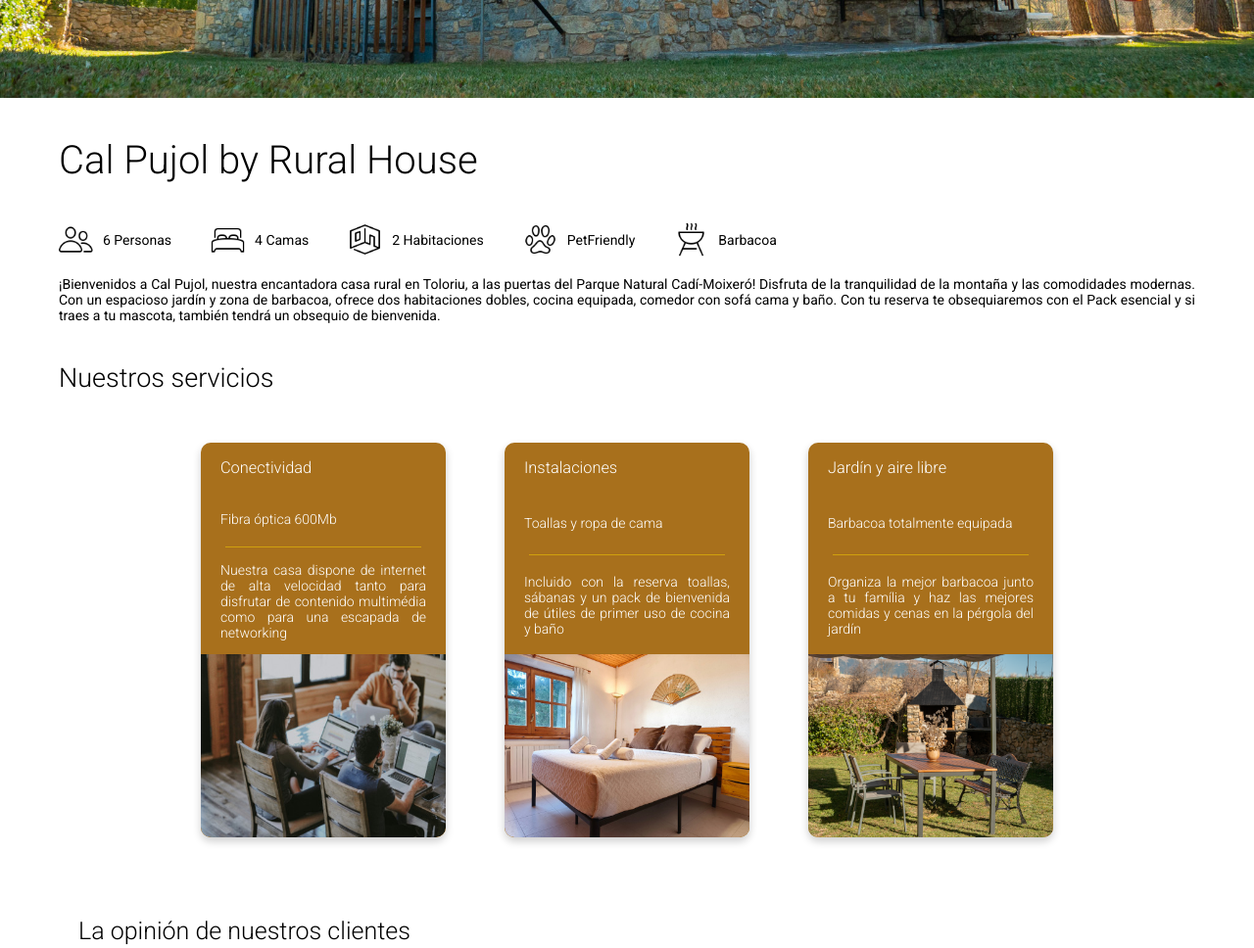
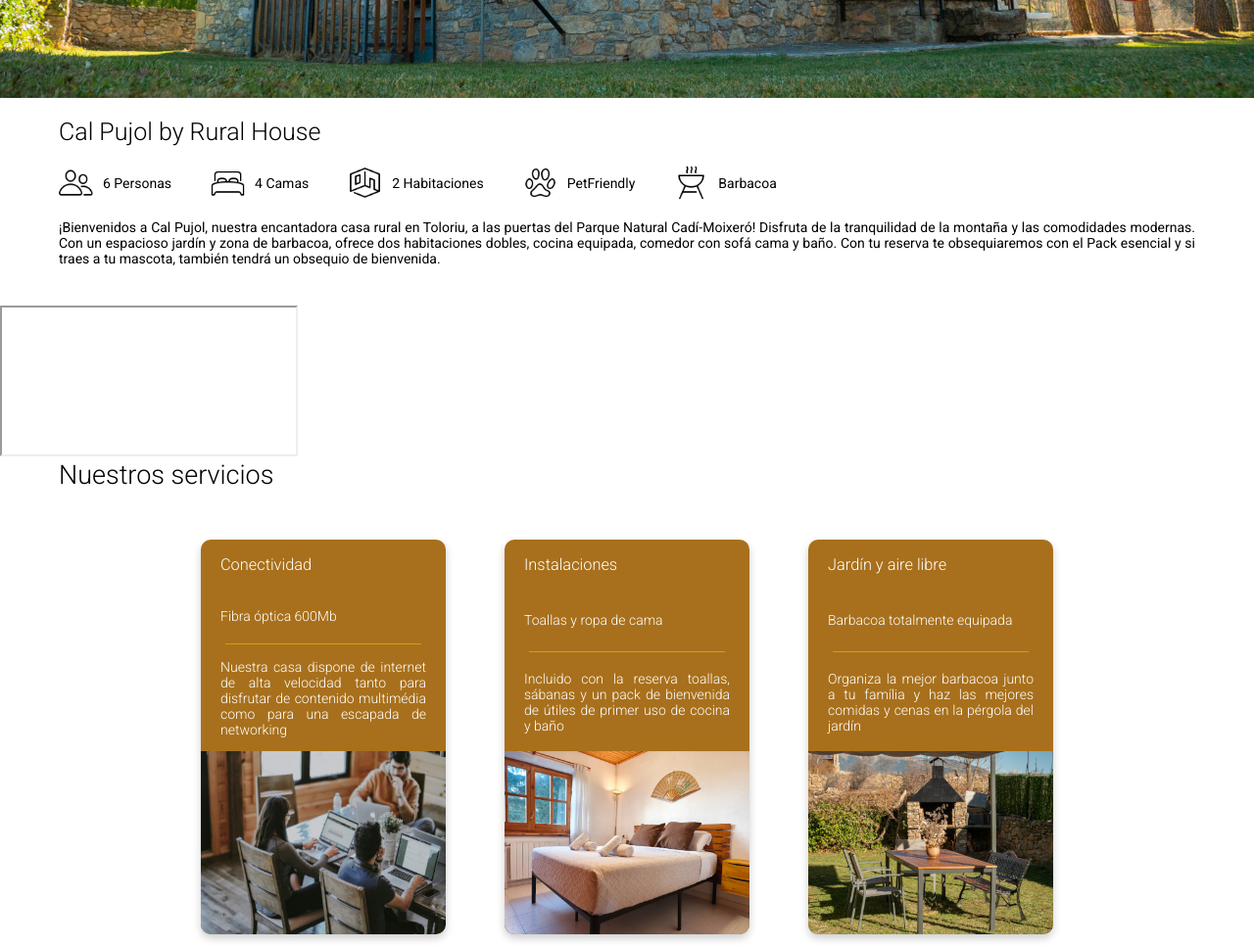
Before and after one commit to RizetaStudio/Web-Ruralhouse, a plain HTML site: page index.html in a window 1280 px wide. Shown: the part 580-1548 px from the top of the page at 98% size. Drawn offline with Linux system fonts and the light colour scheme; grey boxes are pictures that could not be loaded.

Commit message:
Add files via upload

```diff
--- a/index.html
+++ b/index.html
@@ -10,7 +10,7 @@
 </head>
 <body>
     <!--MENU INICIO-->
-    <section id="logo">
+    <div id="logo">
         <nav class="menuinicio">
             <ul>
                 <li class="menu"><a class="menuenlace" href="#la_casa">La Casa</a></li>
@@ -28,14 +28,14 @@
                 <li class="menu"><a class="menuenlace" href="#contacto">Contacto</a></li>
             </ul>
         </nav>
-    </section>
+    </div>
 <!-- SECCIÓN INFO CASA -->
-    <section id="inicio_casa">
+    <div id="inicio_casa">
         <div class="imagen-casa">
             <img src="./photos/casa_exterior.jpg" alt="Casa por el exterior">
         </div>
         <section id="la_casa">
-            <h1>Cal Pujol by Rural House</h1>
+            <h2>Cal Pujol by Rural House</h2>
             <ul class="info_casa">
                 <li><img src="./photos/personas.png" alt="personas">6 Personas</li>
                 <li><img src="./photos/cama.png" alt="camas">4 Camas</li>
@@ -48,7 +48,21 @@
                 Con un espacioso jardín y zona de barbacoa, ofrece dos habitaciones dobles, cocina equipada,
                 comedor con sofá cama y baño. Con tu reserva te obsequiaremos con el Pack esencial y si traes a tu mascota,
                 también tendrá un obsequio de bienvenida.</p>
-    </section>
+        </section>
+    </div>
+
+<!--Sección video presentacion-->
+    <div id="video-tour">
+        <div class="video-container">
+            <iframe
+                src="https://www.youtube.com/embed/qiVBjKbC9hw"
+                title="YouTube video player"
+                allow="accelerometer; autoplay; clipboard-write; encrypted-media; gyroscope; picture-in-picture"
+                allowfullscreen>
+            </iframe>
+        </div>
+    </div>
+
 <!--Seccion Tarjetas Especificaciones-->
     <section id="seccion_especificaciones">
             <h2>Nuestros servicios</h2>
@@ -122,7 +136,7 @@
         <h2>Comprueba la disponibilidad de nuestra casa</h2>
         <p>A través de este calendario podrás comprobar qué días hay disponibles para reservar la casa</p>
     </div>
-    <section class="seccion-calendario">
+    <div class="seccion-calendario">
         <div class="contenedor">
             <div class="contenedor-calendario">
                 <header>
@@ -190,7 +204,7 @@
                 </table>
             </div>
         </div>
-    </section>
+    </div>
     <footer id="contacto">
         <h2>¿Quieres más información?</h2>
         <p>Contáctanos a través del formulario y estaremos encantados de atenderte. Si lo prefieres, haz clic en el icono de WhatsApp para hablar con nosotros directamente.</p>
@@ -222,5 +236,5 @@
             </div>
         </form>
     </footer>
-        </body>
+</body>
 </html>
```
